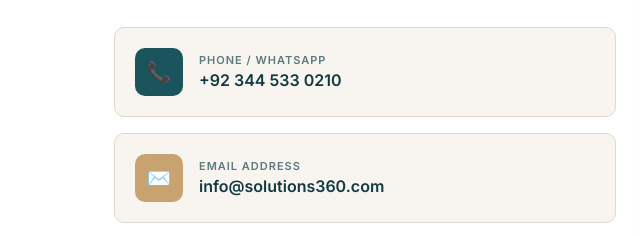
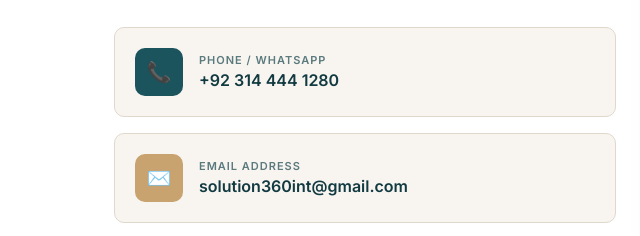
Before and after one commit to tahirarmie-niggo/solutions360, a website: page public/contact.html in a window 1280 px wide. Shown: the part 639-875 px from the top of the page, 0-640 px from the left. Drawn offline with nearby package versions, Linux system fonts and the light colour scheme.

Commit message:
Update contact.html

```diff
--- a/public/contact.html
+++ b/public/contact.html
@@ -32,14 +32,14 @@
             <div style="width:48px;height:48px;background:var(--teal);border-radius:10px;display:flex;align-items:center;justify-content:center;font-size:20px;flex-shrink:0">📞</div>
             <div>
               <div style="font-size:11px;color:var(--muted);letter-spacing:1px;text-transform:uppercase;font-weight:600;margin-bottom:3px">Phone / WhatsApp</div>
-              <a href="tel:+923445330210" style="font-size:16px;font-weight:600;color:var(--teal-dark);text-decoration:none">+92 344 533 0210</a>
+              <a href="tel:+923445330210" style="font-size:16px;font-weight:600;color:var(--teal-dark);text-decoration:none">+92 314 444 1280</a>
             </div>
           </div>
           <div style="display:flex;align-items:center;gap:16px;padding:20px;background:var(--bg);border-radius:10px;border:1px solid var(--border)">
             <div style="width:48px;height:48px;background:var(--gold);border-radius:10px;display:flex;align-items:center;justify-content:center;font-size:20px;flex-shrink:0">✉️</div>
             <div>
               <div style="font-size:11px;color:var(--muted);letter-spacing:1px;text-transform:uppercase;font-weight:600;margin-bottom:3px">Email Address</div>
-              <a href="mailto:info@solutions360.com" style="font-size:16px;font-weight:600;color:var(--teal-dark);text-decoration:none">info@solutions360.com</a>
+              <a href="mailto:solution360int@gmail.com" style="font-size:16px;font-weight:600;color:var(--teal-dark);text-decoration:none">solution360int@gmail.com</a>
             </div>
           </div>
           <div style="display:flex;align-items:center;gap:16px;padding:20px;background:var(--bg);border-radius:10px;border:1px solid var(--border)">
```
